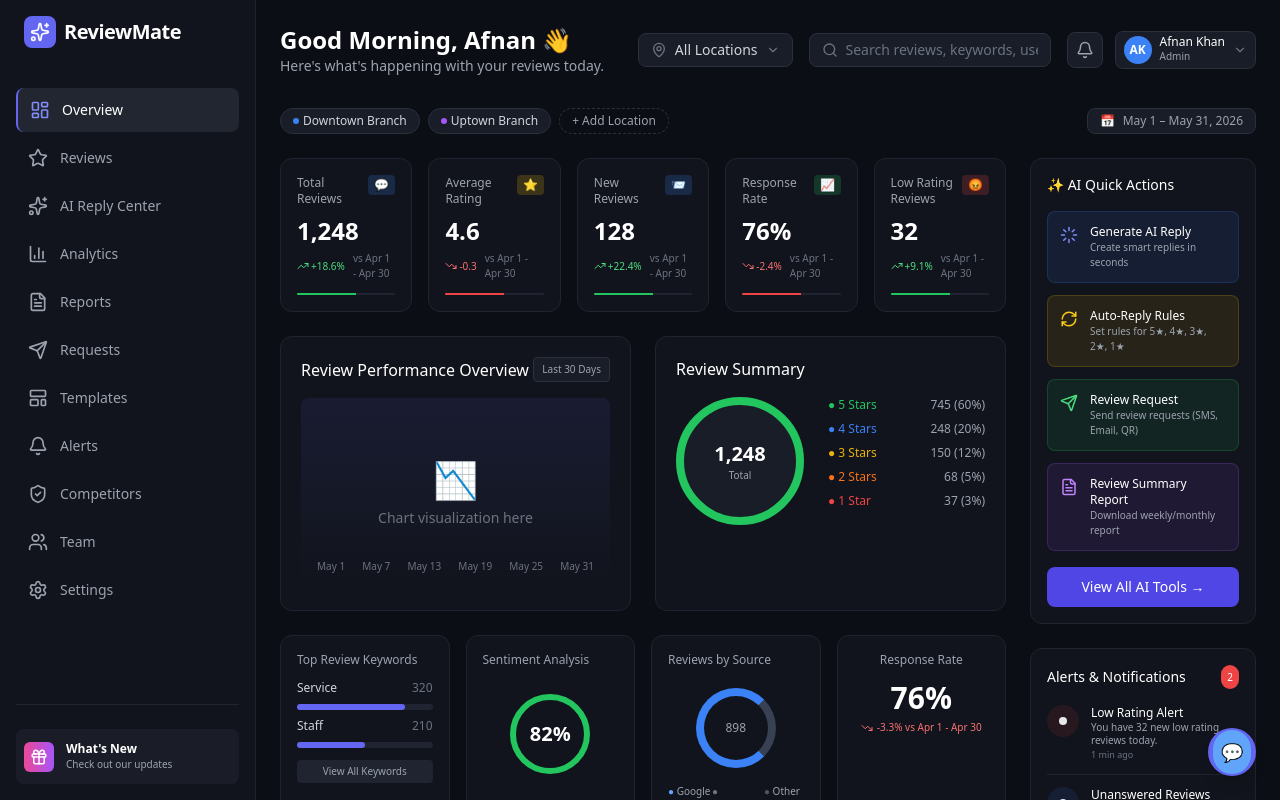
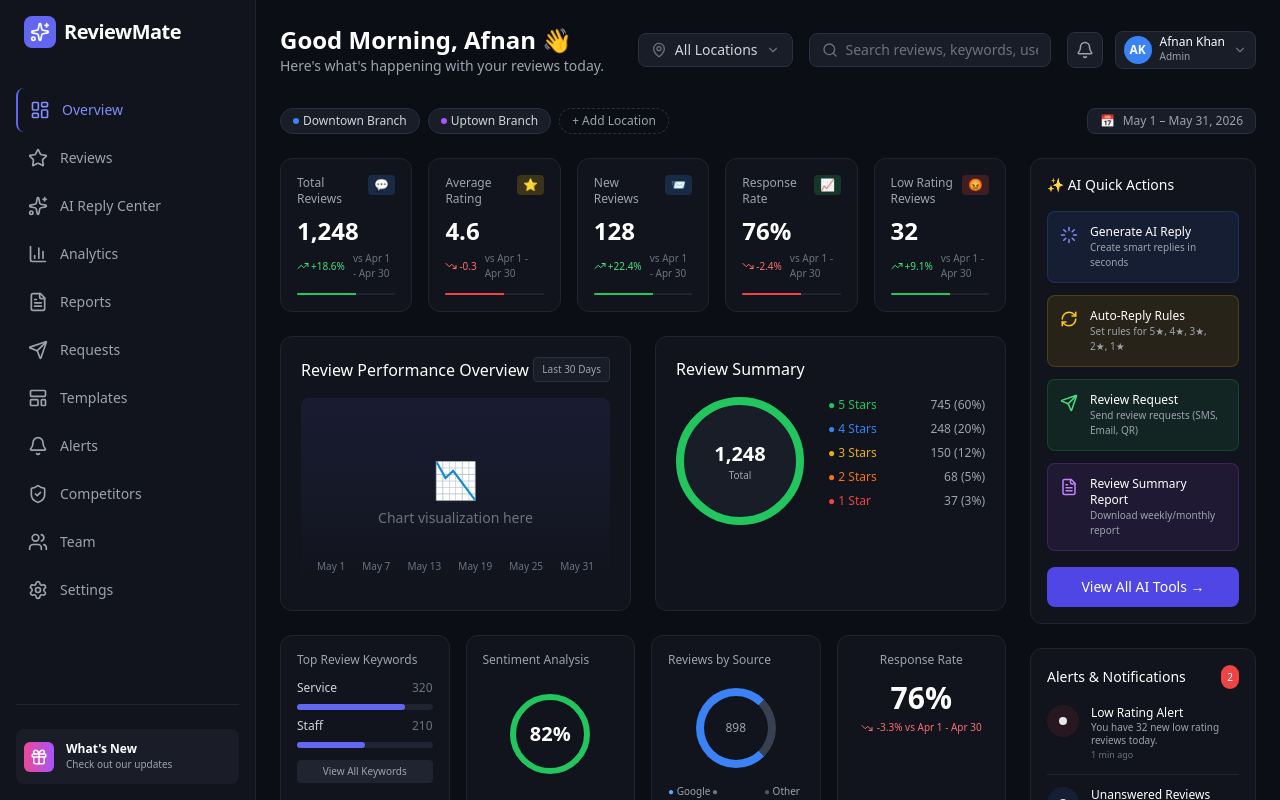
Before and after one commit to afnankhan123456/reviewreply-ai, a Next.js app: page /plans/standard/dashboard in a window 1280 px wide. Built offline with nearby package versions, Linux system fonts and the light colour scheme.

Commit message:
Update layout.tsx

```diff
--- a/app/plans/standard/dashboard/layout.tsx
+++ b/app/plans/standard/dashboard/layout.tsx
@@ -13,7 +13,7 @@ export default function DashboardLayout({
   return (
     <div className="flex h-screen w-full bg-[#0B0E14] text-gray-200 font-sans overflow-hidden">
 
-      {/* Sidebar - Left Panel */}
+      {/* Sidebar - Left Panel (Exact same as your image) */}
       <aside className="w-64 bg-[#11141C] border-r border-[#1F2430] flex flex-col p-4 overflow-y-auto">
         <div className="flex items-center gap-2 mb-10 px-2">
           <div className="bg-indigo-500 p-1.5 rounded-lg">
@@ -23,6 +23,7 @@ export default function DashboardLayout({
         </div>
 
         <nav className="space-y-1 flex-1">
+          {/* Active item has NO background, only left border and indigo color */}
           <NavItem icon={<LayoutDashboard size={20} />} label="Overview" href="/plans/standard/dashboard" active />
           <NavItem icon={<Star size={20} />} label="Reviews" href="#" />
           <NavItem icon={<Sparkles size={20} />} label="AI Reply Center" href="#" />
@@ -36,6 +37,7 @@ export default function DashboardLayout({
           <NavItem icon={<Settings size={20} />} label="Settings" href="#" />
         </nav>
 
+        {/* Bottom Card (Kept the exact background box as your image) */}
         <div className="mt-auto pt-6 border-t border-[#1F2430]">
           <div className="flex items-center gap-3 px-2 py-3 bg-[#1A1D27] rounded-lg cursor-pointer hover:bg-[#222633] transition-colors">
             <div className="bg-gradient-to-r from-pink-500 to-purple-500 p-1.5 rounded-md">
@@ -53,22 +55,22 @@ export default function DashboardLayout({
       <div className="flex-1 flex flex-col h-screen overflow-hidden relative">
         {children}
       </div>
-
-      {/* Floating Action Button (Bottom Right) */}
-      <div className="fixed bottom-6 right-6 bg-indigo-500 hover:bg-indigo-600 w-12 h-12 rounded-full flex items-center justify-center shadow-lg cursor-pointer transition-colors z-50">
-        <div className="bg-blue-400 rounded-full p-2 text-white">
-           <span className="text-lg">💬</span>
-        </div>
-      </div>
     </div>
   );
 }
 
-// Reusable Sidebar Item Component
+// Reusable Sidebar Item Component (NO BACKGROUND BOXES, EXACTLY LIKE IMAGE)
 function NavItem({ icon, label, href, active = false }: { icon: React.ReactNode, label: string, href: string, active?: boolean }) {
   return (
-    <Link href={href} className={`flex items-center gap-3 px-3 py-3 rounded-lg transition-colors ${active ? 'bg-[#212631] text-white border-l-2 border-indigo-500' : 'text-gray-400 hover:bg-[#1A1D27] hover:text-white'}`}>
-      <span className={active ? 'text-indigo-400' : ''}>{icon}</span>
+    <Link
+      href={href}
+      className={`flex items-center gap-3 px-3 py-3 rounded-lg transition-colors ${
+        active
+          ? 'text-indigo-400 border-l-2 border-indigo-500' // Only border & indigo text. NO background.
+          : 'text-gray-400 hover:text-white'              // Only text color change on hover. NO background.
+      }`}
+    >
+      <span>{icon}</span>
       <span className="text-sm font-medium">{label}</span>
     </Link>
   );
```
